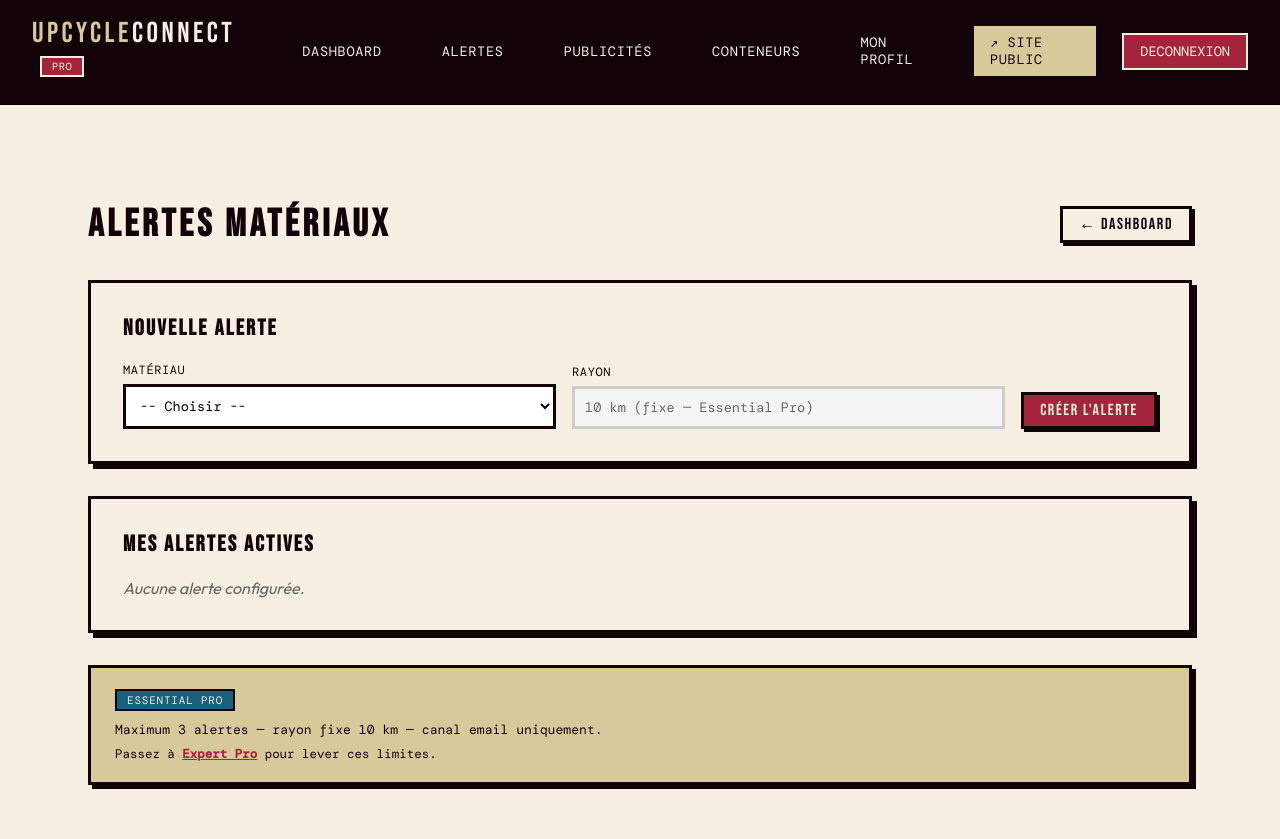
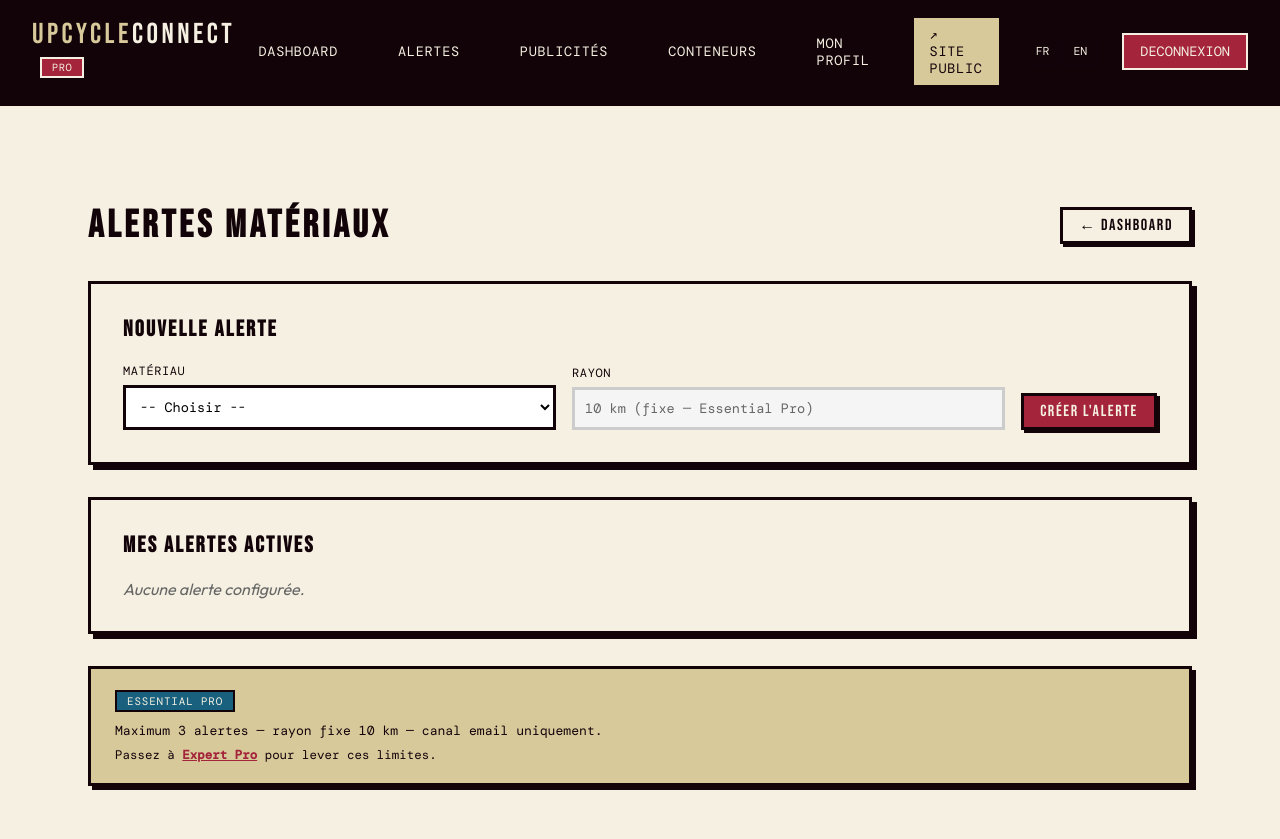
Before and after one commit to RxKujo/upcycleconnect-app, a Laravel app: template web/resources/views/professionnel/alertes/index.blade.php in a window 1280 px wide. Shown: the top 839 px of the page. Before the commit the page ends 789 px from the top, so only its background shows below. Run offline with Laravel 12, Linux system fonts and the light colour scheme; the template is opened without the code that fills it, so the values that code supplies are empty.

Commit message:
i18n(lot 6): espace pro — moteur + nav + dashboard/alertes/conteneurs
- layout pro : inclut le moteur i18n partage + switcher FR/EN + marqueurs nav.
- dashboard essential : impact, materiaux, cartes.
- alertes/index : formulaire + liste.
- conteneurs/index : validation recuperation.
- Cles EN (nav.* pro + prod.*) ajoutees au seed.

```diff
--- a/web/resources/views/layouts/professionnel.blade.php
+++ b/web/resources/views/layouts/professionnel.blade.php
@@ -105,13 +105,18 @@
     <nav class="navbar">
         <a href="/" class="navbar-brand">Upcycle<span>Connect</span> <span class="navbar-badge">Pro</span></a>
         <div class="navbar-links">
-            <a href="/professionnel/dashboard" class="{{ request()->is('professionnel/dashboard*') ? 'active' : '' }}">Dashboard</a>
-            <a href="/professionnel/alertes" class="{{ request()->is('professionnel/alertes*') ? 'active' : '' }}">Alertes</a>
-            <a href="/professionnel/publicites" class="{{ request()->is('professionnel/publicites*') ? 'active' : '' }}">Publicités</a>
-            <a href="/professionnel/conteneurs" class="{{ request()->is('professionnel/conteneurs*') ? 'active' : '' }}">Conteneurs</a>
-            <a href="/professionnel/profile" class="{{ request()->is('professionnel/profile*') ? 'active' : '' }}">Mon profil</a>
-            <a href="/" class="btn-public" title="Aller sur le site public">↗ Site public</a>
-            <button class="btn-logout" onclick="logout()">Deconnexion</button>
+            <a href="/professionnel/dashboard" class="{{ request()->is('professionnel/dashboard*') ? 'active' : '' }}" data-i18n="nav.dashboard">Dashboard</a>
+            <a href="/professionnel/alertes" class="{{ request()->is('professionnel/alertes*') ? 'active' : '' }}" data-i18n="nav.alerts">Alertes</a>
+            <a href="/professionnel/publicites" class="{{ request()->is('professionnel/publicites*') ? 'active' : '' }}" data-i18n="nav.ads">Publicités</a>
+            <a href="/professionnel/conteneurs" class="{{ request()->is('professionnel/conteneurs*') ? 'active' : '' }}" data-i18n="nav.containers">Conteneurs</a>
+            <a href="/professionnel/profile" class="{{ request()->is('professionnel/profile*') ? 'active' : '' }}" data-i18n="nav.myprofile">Mon profil</a>
+            <a href="/" class="btn-public" title="Aller sur le site public" data-i18n="nav.publicsite">↗ Site public</a>
+            <span class="nav-lang" style="display:inline-flex; gap:2px;">
+                <button type="button" class="nav-lang-btn" data-lang="fr" onclick="setLang('fr')" style="background:transparent;color:inherit;border:2px solid rgba(18,3,9,0.25);padding:5px 9px;cursor:pointer;font-family:'DM Mono',monospace;font-size:0.72rem;">FR</button>
+                <button type="button" class="nav-lang-btn" data-lang="en" onclick="setLang('en')" style="background:transparent;color:inherit;border:2px solid rgba(18,3,9,0.25);padding:5px 9px;cursor:pointer;font-family:'DM Mono',monospace;font-size:0.72rem;">EN</button>
+            </span>
+            <button class="btn-logout" onclick="logout()" data-i18n="nav.logout">Deconnexion</button>
+            <style>.nav-lang-btn.active{background:var(--coffee)!important;color:var(--cream)!important;}</style>
         </div>
     </nav>
 
@@ -165,5 +170,6 @@
     @stack('scripts')
     @include('partials.datepicker')
     @include('partials.onesignal')
+    @include('partials.i18n-engine')
 </body>
 </html>
--- a/web/resources/views/professionnel/alertes/index.blade.php
+++ b/web/resources/views/professionnel/alertes/index.blade.php
@@ -6,7 +6,7 @@
 <div class="main-content">
 
     <div style="display:flex; justify-content:space-between; align-items:center; margin-bottom:32px;">
-        <h1 class="font-bebas" style="font-size:2.4rem;">Alertes matériaux</h1>
+        <h1 class="font-bebas" style="font-size:2.4rem;"><span data-i18n="prod.alerts.title">Alertes matériaux</span></h1>
         <a href="{{ route('pro.dashboard.essential') }}" class="btn-secondary btn-sm">← Dashboard</a>
     </div>
 
@@ -23,7 +23,7 @@
 
     {{-- Créer une alerte --}}
     <div class="card">
-        <h2 class="font-bebas" style="font-size:1.4rem; margin-bottom:20px;">Nouvelle alerte</h2>
+        <h2 class="font-bebas" style="font-size:1.4rem; margin-bottom:20px;"><span data-i18n="prod.alerts.new">Nouvelle alerte</span></h2>
         <form method="POST" action="{{ route('pro.alertes.store') }}" style="display:flex; gap:16px; flex-wrap:wrap; align-items:flex-end;">
             @csrf
             <div style="flex:1; min-width:180px;">
@@ -38,7 +38,7 @@
 
             @if(isset($plan) && $plan['rayon_alerte_max_km'] === null)
             <div style="flex:1; min-width:140px;">
-                <label class="font-mono" style="font-size:0.75rem; display:block; margin-bottom:6px;">Rayon (km)</label>
+                <label class="font-mono" style="font-size:0.75rem; display:block; margin-bottom:6px;"><span data-i18n="prod.radius">Rayon (km)</span></label>
                 <input type="number" name="rayon_km" min="1" max="500" value="{{ old('rayon_km', 10) }}"
                     style="width:100%; padding:10px; border:3px solid #120309; font-family:'DM Mono',monospace; font-size:0.85rem;">
             </div>
@@ -51,14 +51,14 @@
             </div>
             @endif
 
-            <button type="submit" class="btn-primary btn-sm">Créer l'alerte</button>
+            <button type="submit" class="btn-primary btn-sm"><span data-i18n="prod.alerts.create">Créer l'alerte</span></button>
         </form>
         @error('materiau')<p style="color:#A4243B;font-size:0.8rem;margin-top:6px;">{{ $message }}</p>@enderror
     </div>
 
     {{-- Liste des alertes --}}
     <div class="card">
-        <h2 class="font-bebas" style="font-size:1.4rem; margin-bottom:20px;">Mes alertes actives</h2>
+        <h2 class="font-bebas" style="font-size:1.4rem; margin-bottom:20px;"><span data-i18n="prod.alerts.active">Mes alertes actives</span></h2>
 
         @forelse($alertes as $alerte)
         <div style="display:flex; justify-content:space-between; align-items:center; padding:14px 0; border-bottom:1px solid #ddd;">
@@ -75,11 +75,11 @@
                   data-confirm="Supprimer cette alerte ? Cette action est irréversible.">
                 @csrf
                 @method('DELETE')
-                <button type="submit" class="btn-secondary btn-sm" style="color:#A4243B;">Supprimer</button>
+                <button type="submit" class="btn-secondary btn-sm" style="color:#A4243B;"><span data-i18n="btn.delete">Supprimer</span></button>
             </form>
         </div>
         @empty
-            <p style="color:#666; font-style:italic;">Aucune alerte configurée.</p>
+            <p style="color:#666; font-style:italic;"><span data-i18n="prod.alerts.empty">Aucune alerte configurée.</span></p>
         @endforelse
     </div>
 
```
Also changed, not shown: database/seed_i18n_en.sql (+39 -0 lines), web/resources/views/professionnel/conteneurs/index.blade.php (+7 -7 lines), web/resources/views/professionnel/dashboard/essential.blade.php (+11 -11 lines).
